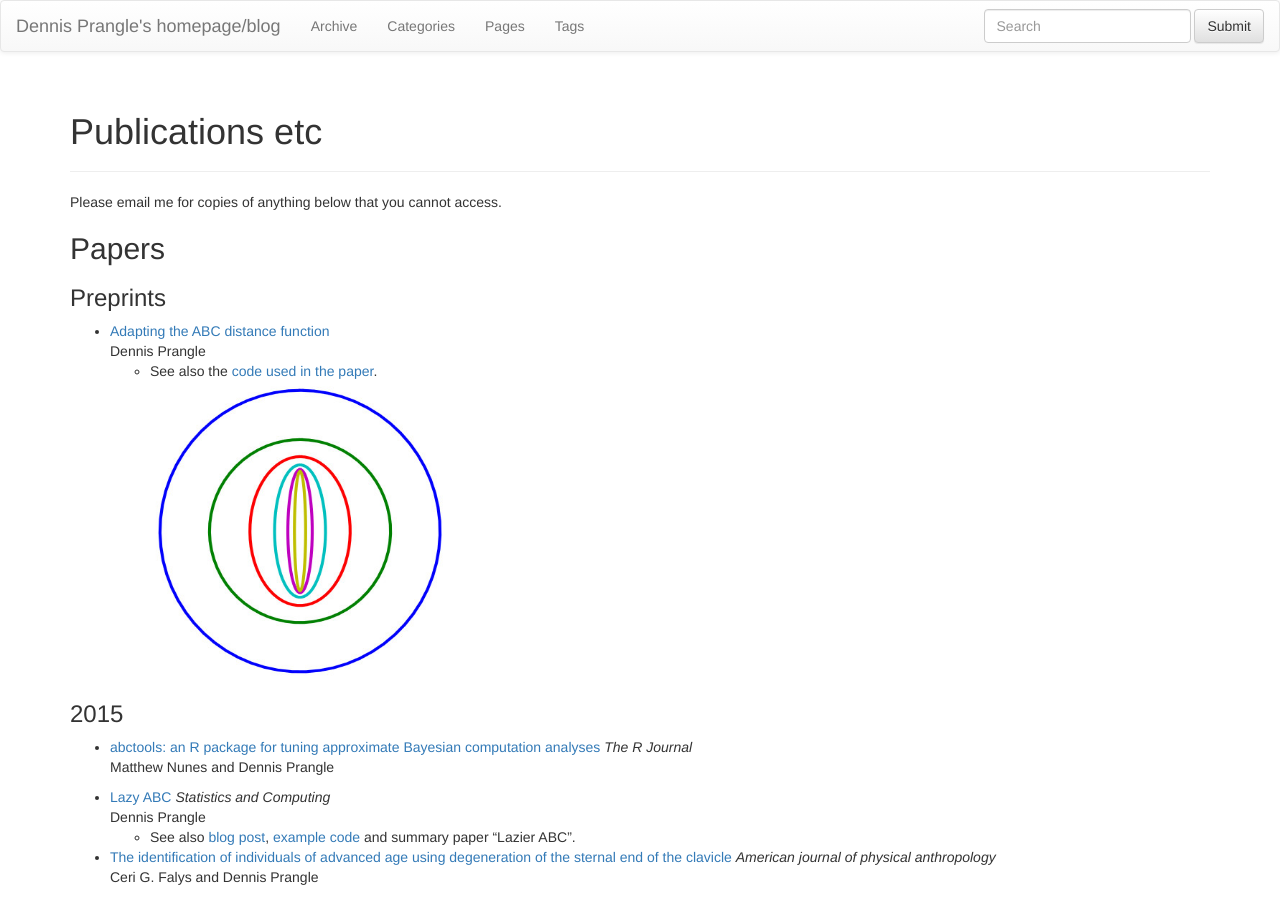
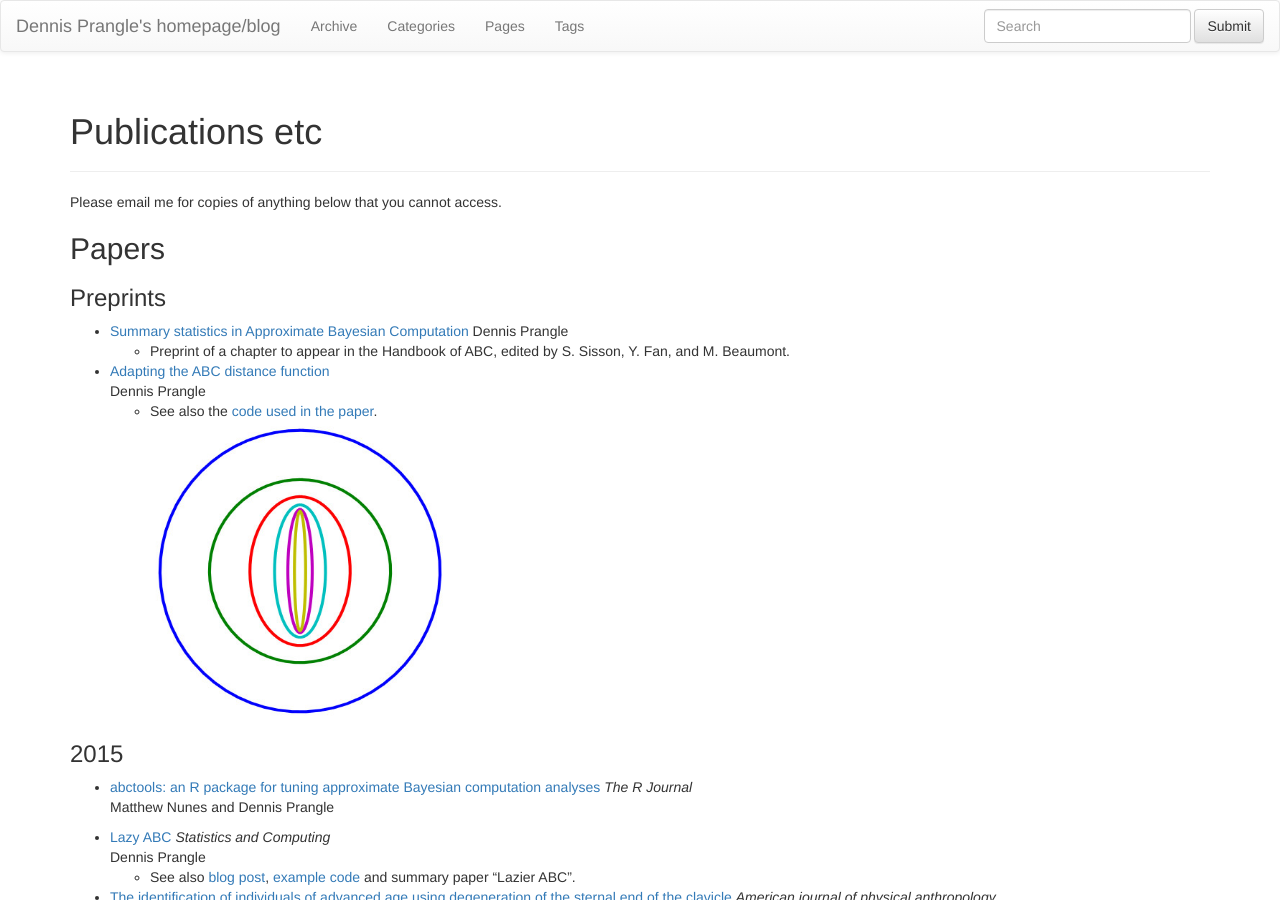
Before and after one commit to dennisprangle/dennisprangle.github.io, a Jekyll site: the page built from pub.md, in a window 1280 px wide and 900 px high. Built offline with Jekyll 4.4.1, drawn with Linux system fonts in a browser that asks for light colours; nearby versions of some CDN libraries; library files that are not in the unit come from our copies.

Commit message:
Add handbook chapter

```diff
--- a/pub.md
+++ b/pub.md
@@ -11,6 +11,9 @@ Papers
 ------
 
 ###Preprints
+
+- [Summary statistics in Approximate Bayesian Computation](http://arxiv.org/abs/1512.05633) Dennis Prangle
+  - Preprint of a chapter to appear in the Handbook of ABC, edited by S. Sisson, Y. Fan, and M. Beaumont.
 
 - [Adapting the ABC distance function](http://arxiv.org/abs/1507.00874)
 Dennis Prangle
```
